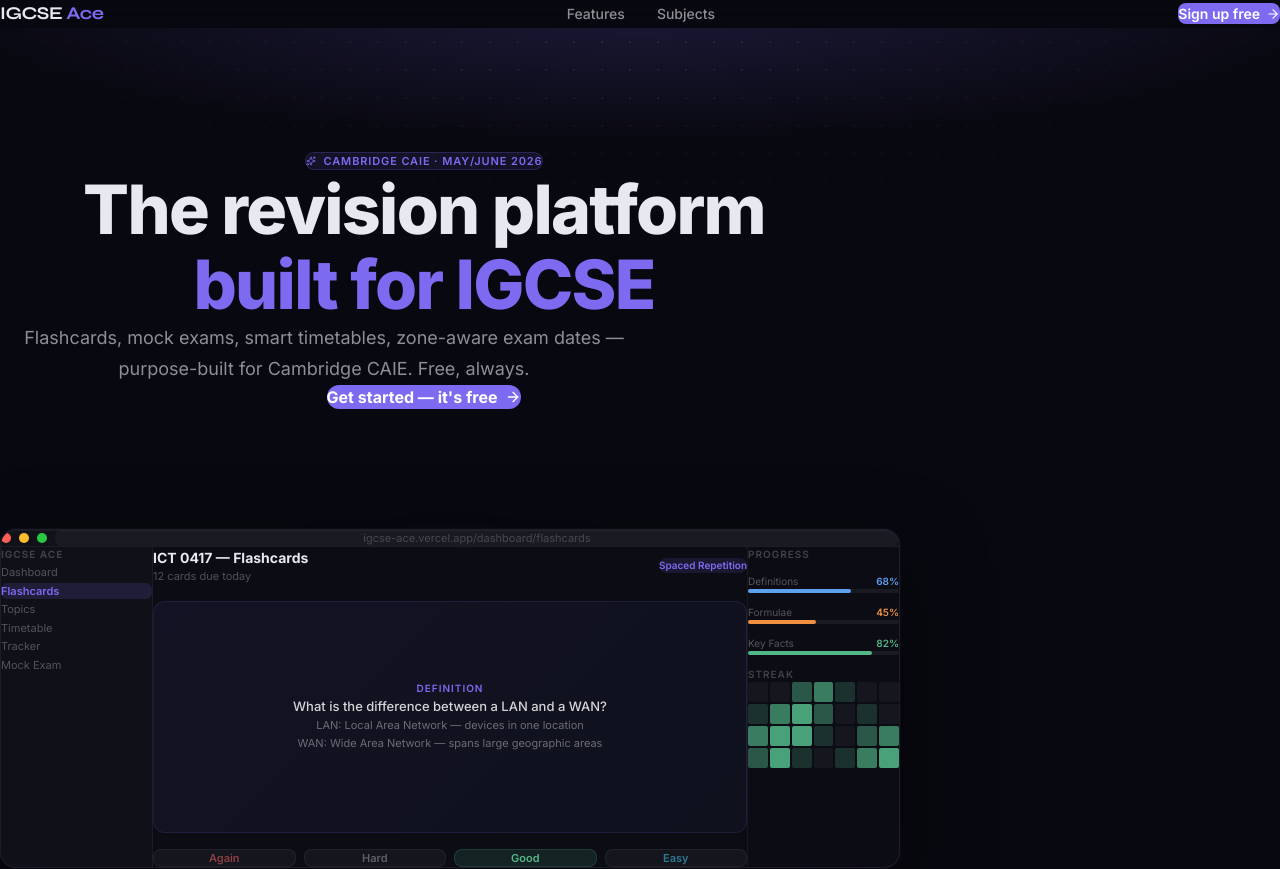
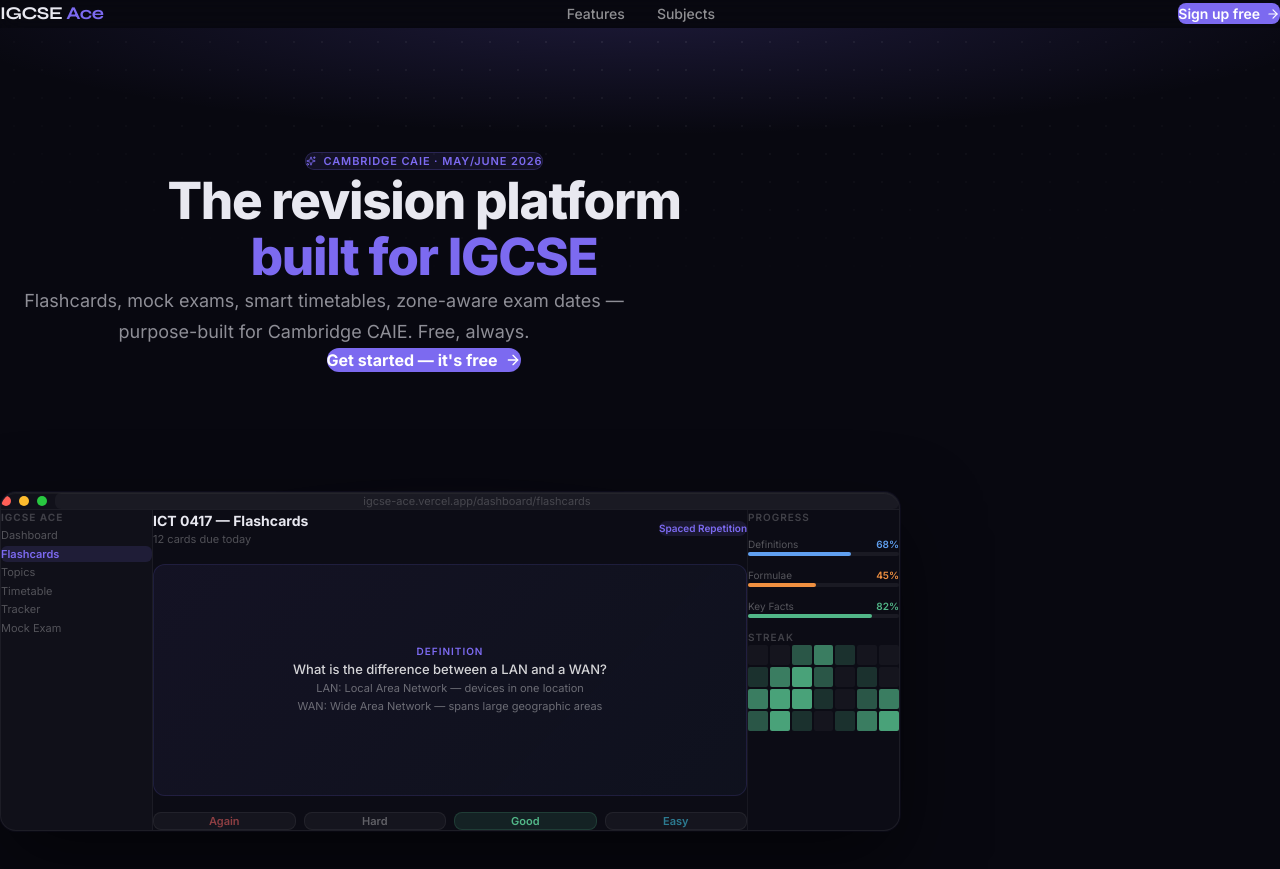
Before and after one commit to Toramiyuu/igcse-ace, a Next.js app: page / in a window 1280 px wide. Shown: the top 869 px of the page. Built offline with nearby package versions, Linux system fonts and the light colour scheme.

Commit message:
Fix hero heading visual centering by reducing font size clamp
Large clamp max (68px) caused line 1 to fill the 800px container,
making centered text appear left-aligned. Reducing to 56px max leaves
visible margins on both sides, making the centering obvious at all
desktop widths.

```diff
--- a/src/app/(marketing)/page.tsx
+++ b/src/app/(marketing)/page.tsx
@@ -84,7 +84,7 @@
         .navlink:hover { color: white !important; }
 
         @media (max-width: 768px) {
-          .hero-heading { font-size: clamp(32px, 8vw, 56px) !important; }
+          .hero-heading { font-size: clamp(28px, 7vw, 44px) !important; }
           .features-grid { grid-template-columns: 1fr !important; gap: 16px !important; }
           .features-grid-2 { grid-template-columns: repeat(2, 1fr) !important; gap: 12px !important; }
           .stats-wrap { gap: 16px !important; }
@@ -177,7 +177,7 @@
             data-delay="80"
             className="hero-heading font-extrabold leading-[1.1] mb-6"
             style={{
-              fontSize: "clamp(40px, 5.5vw, 68px)",
+              fontSize: "clamp(36px, 4vw, 56px)",
               letterSpacing: "-0.025em",
               fontFamily: "var(--font-inter), sans-serif",
               fontWeight: 800,
```
